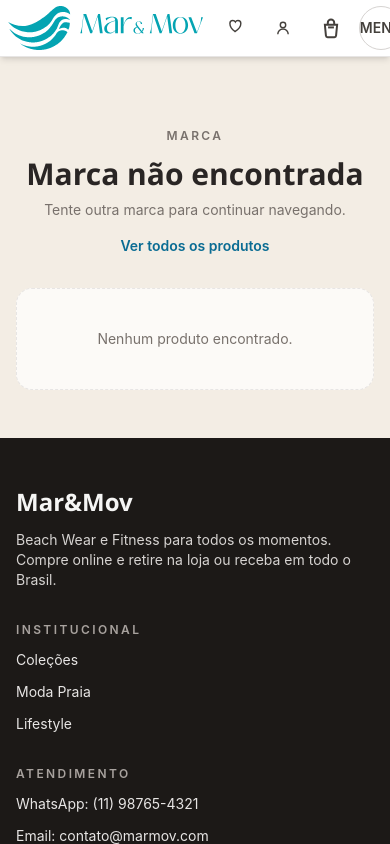
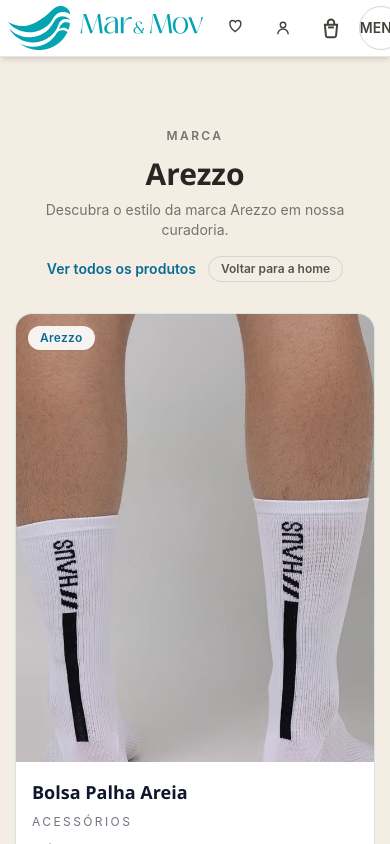
Before and after one commit to mhrzfrota/site-dropshipping, a React (Vite) app: page /marca/arezzo in a window 390 px wide. Shown: the top 844 px of the page. Built offline with nearby package versions, Linux system fonts and the light colour scheme.

Commit message:
feat: implementar rotas e backend config

```diff
--- a/src/components/BrandsSection.tsx
+++ b/src/components/BrandsSection.tsx
@@ -1,15 +1,25 @@
 import React from 'react'
 import { Link } from 'react-router-dom'
-import { brands } from '../data/products'
+import { getAllProducts, normalizeSlug } from '../data/products'
 
 const BrandsSection: React.FC = () => {
+  const brands = Array.from(
+    getAllProducts().reduce((map, product) => {
+      const slug = normalizeSlug(product.brand)
+      if (!map.has(slug)) {
+        map.set(slug, product.brand)
+      }
+      return map
+    }, new Map<string, string>()),
+  ).map(([slug, label]) => ({ slug, label }))
+
   return (
     <section id="marcas" className="bg-brand-sand py-14 scroll-mt-28">
       <div className="mx-auto max-w-6xl px-4">
         <div className="mb-8 text-center">
           <p className="text-xs font-semibold uppercase tracking-[0.2em] text-stone-500">Marcas</p>
           <h2 className="mt-3 font-display text-3xl font-black text-stone-800">Marcas em destaque</h2>
-          <p className="mt-2 text-sm text-stone-500">Seleção de marcas parceiras e exclusivas da Mar&Mov.</p>
+          <p className="mt-2 text-sm text-stone-500">Sele??o de marcas parceiras e exclusivas da Mar&Mov.</p>
         </div>
 
         <div className="grid grid-cols-2 gap-3 sm:grid-cols-3 lg:grid-cols-4">
--- a/src/components/ProductCard.tsx
+++ b/src/components/ProductCard.tsx
@@ -1,22 +1,15 @@
 import React from 'react'
 import { Link } from 'react-router-dom'
-
-export type ProductHighlight = {
-  slug: string
-  brand: string
-  title: string
-  description: string
-  price: string
-  image: string
-}
+import { categoryMeta, formatPrice } from '../data/products'
+import type { Product } from '../data/products'
 
 type ProductCardProps = {
-  item: ProductHighlight
+  product: Product
 }
 
 const fallbackImage = '/images/cat-roupas.jpg'
 
-const ProductCard: React.FC<ProductCardProps> = ({ item }) => {
+const ProductCard: React.FC<ProductCardProps> = ({ product }) => {
   const handleImageError = (event: React.SyntheticEvent<HTMLImageElement>) => {
     const target = event.currentTarget
     if (target.dataset.fallbackApplied) return
@@ -27,22 +20,24 @@
   return (
     <div className="group card-hover h-full overflow-hidden rounded-2xl bg-white shadow-sm ring-1 ring-brand-aqua/15">
       <div className="relative aspect-[4/5] overflow-hidden">
-        {/* Troque o placeholder abaixo pela foto real do produto/coleção */}
+        {/* Troque o placeholder abaixo pela foto real do produto/cole??o */}
         <img
-          src={item.image}
-          alt={item.title}
+          src={product.image}
+          alt={product.name}
           className="h-full w-full object-cover transition duration-500 ease-out group-hover:scale-105"
           onError={handleImageError}
         />
-        <span className="chip absolute left-3 top-3 bg-white/90 text-brand-deep shadow-sm">{item.brand}</span>
+        <span className="chip absolute left-3 top-3 bg-white/90 text-brand-deep shadow-sm">{product.brand}</span>
       </div>
 
       <div className="flex h-full flex-col gap-2 p-4">
-        <h3 className="font-display text-lg font-bold text-ink">{item.title}</h3>
-        <p className="text-sm leading-relaxed text-ink/70">{item.description}</p>
-        <p className="text-lg font-extrabold text-brand-deep">{item.price}</p>
+        <h3 className="font-display text-lg font-bold text-ink">{product.name}</h3>
+        <p className="text-xs uppercase tracking-[0.2em] text-ink/60">
+          {categoryMeta[product.category]?.label ?? product.category}
+        </p>
+        <p className="text-lg font-extrabold text-brand-deep">{formatPrice(product.price)}</p>
         <Link
-          to={`/produto/${item.slug}`}
+          to={`/produto/${product.slug}`}
           className="mt-auto inline-flex w-full justify-center rounded-xl bg-brand-deep px-4 py-3 text-sm font-semibold text-white transition hover:bg-brand-ocean"
         >
           Comprar
--- a/src/components/ProductGrid.tsx
+++ b/src/components/ProductGrid.tsx
@@ -1,19 +1,10 @@
 import React from 'react'
-import ProductCard, { ProductHighlight } from './ProductCard'
-import { Product } from '../data/products'
+import ProductCard from './ProductCard'
+import type { Product } from '../data/products'
 
 type ProductGridProps = {
   items: Product[]
 }
-
-const mapToHighlight = (product: Product): ProductHighlight => ({
-  slug: product.slug,
-  brand: product.brand,
-  title: product.title,
-  description: product.description,
-  price: product.price,
-  image: product.image,
-})
 
 const ProductGrid: React.FC<ProductGridProps> = ({ items }) => {
   if (!items.length) {
@@ -27,7 +18,7 @@
   return (
     <div className="grid gap-6 sm:grid-cols-2 lg:grid-cols-3">
       {items.map((product) => (
-        <ProductCard key={product.id} item={mapToHighlight(product)} />
+        <ProductCard key={product.id} product={product} />
       ))}
     </div>
   )
--- a/src/data/products.ts
+++ b/src/data/products.ts
@@ -1,160 +1,207 @@
-export type Category = {
-  slug: string
-  label: string
-  image: string
-}
+export type ProductCategory = 'biquinis' | 'maios' | 'roupas' | 'acessorios'
 
-export type Brand = {
-  slug: string
-  label: string
+export type ProductVariant = {
+  sizes: string[]
+  colors: string[]
 }
 
 export type Product = {
   id: string
   slug: string
-  title: string
-  description: string
-  price: string
-  installment: string
+  name: string
+  brand: string
+  category: ProductCategory
+  price: number
   image: string
-  category: string
-  brand: string
-  brandSlug: string
-  isNew?: boolean
+  available: boolean
+  variants: ProductVariant
 }
 
-export const categories: Category[] = [
-  {
-    slug: 'biquinis',
+export const categoryMeta: Record<ProductCategory, { label: string; image: string }> = {
+  biquinis: {
     label: 'Biquínis',
     image: '/images/cat-biquinis.jpg',
   },
-  {
-    slug: 'maios',
+  maios: {
     label: 'Maiôs',
     image: '/images/cat-maios.jpg',
   },
-  {
-    slug: 'roupas',
+  roupas: {
     label: 'Roupas',
     image: '/images/cat-roupas.jpg',
   },
-  {
-    slug: 'acessorios',
+  acessorios: {
     label: 'Acessórios',
     image: '/images/cat-acessorios.jpg',
   },
+}
+
+const products: Product[] = [
+  {
+    id: 'prod-01',
+    slug: 'biquini-sol-areia',
+    name: 'Biquíni Sol Areia',
+    brand: 'Lupo',
+    category: 'biquinis',
+    price: 289.9,
+    image: '/images/cat-biquinis.jpg',
+    available: true,
+    variants: {
+      sizes: ['P', 'M', 'G'],
+      colors: ['Areia', 'Azul', 'Preto'],
+    },
+  },
+  {
+    id: 'prod-02',
+    slug: 'biquini-brisa-viva',
+    name: 'Biquíni Brisa Viva',
+    brand: 'Cocci',
+    category: 'biquinis',
+    price: 319.9,
+    image: '/images/launch-1.jpg',
+    available: true,
+    variants: {
+      sizes: ['P', 'M', 'G'],
+      colors: ['Coral', 'Verde', 'Off-white'],
+    },
+  },
+  {
+    id: 'prod-03',
+    slug: 'maio-lagoa-preto',
+    name: 'Maiô Lagoa Preto',
+    brand: 'Atlântica',
+    category: 'maios',
+    price: 399.9,
+    image: '/images/launch-2.jpg',
+    available: true,
+    variants: {
+      sizes: ['P', 'M', 'G'],
+      colors: ['Preto', 'Grafite'],
+    },
+  },
+  {
+    id: 'prod-04',
+    slug: 'maio-costas-cruzadas',
+    name: 'Maiô Costas Cruzadas',
+    brand: 'Onda',
+    category: 'maios',
+    price: 419.9,
+    image: '/images/launch-3.jpg',
+    available: true,
+    variants: {
+      sizes: ['P', 'M', 'G'],
+      colors: ['Azul', 'Vinho'],
+    },
+  },
+  {
+    id: 'prod-05',
+    slug: 'vestido-areia-linho',
+    name: 'Vestido Areia de Linho',
+    brand: 'Marina',
+    category: 'roupas',
+    price: 529.0,
+    image: '/images/cat-roupas.jpg',
+    available: true,
+    variants: {
+      sizes: ['P', 'M', 'G', 'GG'],
+      colors: ['Areia', 'Branco'],
+    },
+  },
+  {
+    id: 'prod-06',
+    slug: 'saia-pareo-duna',
+    name: 'Saia Pareô Duna',
+    brand: 'Mar&Mov',
+    category: 'roupas',
+    price: 249.9,
+    image: '/images/cat-roupas.jpg',
+    available: true,
+    variants: {
+      sizes: ['P', 'M', 'G', 'GG'],
+      colors: ['Off-white', 'Azul claro'],
+    },
+  },
+  {
+    id: 'prod-07',
+    slug: 'kimono-brisa-off',
+    name: 'Kimono Brisa Off',
+    brand: 'Lenny',
+    category: 'roupas',
+    price: 359.9,
+    image: '/images/cat-roupas.jpg',
+    available: true,
+    variants: {
+      sizes: ['P', 'M', 'G', 'GG'],
+      colors: ['Off-white', 'Bege'],
+    },
+  },
+  {
+    id: 'prod-08',
+    slug: 'bolsa-palha-areia',
+    name: 'Bolsa Palha Areia',
+    brand: 'Arezzo',
+    category: 'acessorios',
+    price: 189.9,
+    image: '/images/cat-acessorios.jpg',
+    available: true,
+    variants: {
+      sizes: [],
+      colors: ['Areia', 'Caramelo'],
+    },
+  },
+  {
+    id: 'prod-09',
+    slug: 'chapeu-palha-costa',
+    name: 'Chapéu de Palha Costa',
+    brand: 'Cocci',
+    category: 'acessorios',
+    price: 149.9,
+    image: '/images/cat-acessorios.jpg',
+    available: true,
+    variants: {
+      sizes: [],
+      colors: ['Areia'],
+    },
+  },
+  {
+    id: 'prod-10',
+    slug: 'oculos-luna-preto',
+    name: 'Óculos Luna Preto',
+    brand: 'Zahara',
+    category: 'acessorios',
+    price: 219.9,
+    image: '/images/cat-acessorios.jpg',
+    available: true,
+    variants: {
+      sizes: [],
+      colors: ['Preto', 'Tartaruga'],
+    },
+  },
 ]
 
-export const brands: Brand[] = [
-  { slug: 'mar-mov', label: 'Mar&Mov' },
-  { slug: 'brisa', label: 'Brisa' },
-  { slug: 'atlantica', label: 'Atlântica' },
-  { slug: 'onda', label: 'Onda' },
-  { slug: 'vento', label: 'Vento' },
-  { slug: 'marina', label: 'Marina' },
-]
+const priceFormatter = new Intl.NumberFormat('pt-BR', {
+  style: 'currency',
+  currency: 'BRL',
+})
 
-export const products: Product[] = [
-  {
-    id: 'look-01',
-    slug: 'biquini-faixa-perolas',
-    title: 'Biquíni Sutiã Faixa Pérolas',
-    description: 'Top faixa com brilho suave e acabamento artesanal.',
-    price: 'R$ 499,00',
-    installment: 'ou 2x de R$ 249,50',
-    image: '/images/launch-1.jpg',
-    category: 'biquinis',
-    brand: 'Mar&Mov',
-    brandSlug: 'mar-mov',
-    isNew: true,
-  },
-  {
-    id: 'look-02',
-    slug: 'maio-alca-perolas',
-    title: 'Maiô Alça Pérolas',
-    description: 'Maiô elegante com alças delicadas e modelagem firme.',
-    price: 'R$ 799,00',
-    installment: 'ou 4x de R$ 199,75',
-    image: '/images/launch-2.jpg',
-    category: 'maios',
-    brand: 'Atlântica',
-    brandSlug: 'atlantica',
-    isNew: true,
-  },
-  {
-    id: 'look-03',
-    slug: 'biquini-cortininha-alongado',
-    title: 'Biquíni Sutiã Cortininha Alongado',
-    description: 'Cortininha alongado para ajuste perfeito e leveza.',
-    price: 'R$ 349,00',
-    installment: 'ou 2x de R$ 174,50',
-    image: '/images/launch-3.jpg',
-    category: 'biquinis',
-    brand: 'Brisa',
-    brandSlug: 'brisa',
-    isNew: true,
-  },
-  {
-    id: 'look-04',
-    slug: 'vestido-curto-leme-preto',
-    title: 'Vestido Curto Leme Preto',
-    description: 'Vestido leve para praia e cidade, com caimento fluido.',
-    price: 'R$ 1.299,00',
-    installment: 'ou 6x de R$ 216,50',
-    image: '/images/launch-4.jpg',
-    category: 'roupas',
-    brand: 'Marina',
-    brandSlug: 'marina',
-    isNew: true,
-  },
-  {
-    id: 'look-05',
-    slug: 'maio-recorte-minimal',
-    title: 'Maiô Recorte Minimal',
-    description: 'Recortes minimalistas e tecido com toque macio.',
-    price: 'R$ 729,00',
-    installment: 'ou 3x de R$ 243,00',
-    image: '/images/launch-5.jpg',
-    category: 'maios',
-    brand: 'Onda',
-    brandSlug: 'onda',
-    isNew: true,
-  },
-  {
-    id: 'look-06',
-    slug: 'saida-linho-brisa',
-    title: 'Saída de Linho Brisa',
-    description: 'Saída ampla em linho com detalhes de amarração.',
-    price: 'R$ 459,00',
-    installment: 'ou 3x de R$ 153,00',
-    image: '/images/cat-roupas.jpg',
-    category: 'roupas',
-    brand: 'Vento',
-    brandSlug: 'vento',
-  },
-  {
-    id: 'look-07',
-    slug: 'bolsa-palha-areia',
-    title: 'Bolsa de Palha Areia',
-    description: 'Acessório artesanal perfeito para a rotina de praia.',
-    price: 'R$ 189,00',
-    installment: 'ou 2x de R$ 94,50',
-    image: '/images/cat-acessorios.jpg',
-    category: 'acessorios',
-    brand: 'Brisa',
-    brandSlug: 'brisa',
-  },
-  {
-    id: 'look-08',
-    slug: 'biquini-tomara-que-caia',
-    title: 'Biquíni Tomara que Caia',
-    description: 'Modelagem clean com sustentação e conforto.',
-    price: 'R$ 389,00',
-    installment: 'ou 2x de R$ 194,50',
-    image: '/images/cat-biquinis.jpg',
-    category: 'biquinis',
-    brand: 'Mar&Mov',
-    brandSlug: 'mar-mov',
-  },
-]
+export const formatPrice = (price: number) => priceFormatter.format(price)
+
+export const normalizeSlug = (value: string) =>
+  value
+    .toLowerCase()
+    .normalize('NFD')
+    .replace(/[̀-ͯ]/g, '')
+    .replace(/&/g, ' ')
+    .replace(/[^a-z0-9]+/g, '-')
+    .replace(/^-+|-+$/g, '')
+
+export const getAllProducts = () => [...products]
+
+export const getProductBySlug = (slug: string) =>
+  products.find((product) => normalizeSlug(product.slug) === normalizeSlug(slug))
+
+export const getProductsByCategory = (slug: string) =>
+  products.filter((product) => normalizeSlug(product.category) === normalizeSlug(slug))
+
+export const getProductsByBrand = (slug: string) =>
+  products.filter((product) => normalizeSlug(product.brand) === normalizeSlug(slug))
--- a/src/pages/BrandPage.tsx
+++ b/src/pages/BrandPage.tsx
@@ -1,12 +1,12 @@
 import React from 'react'
 import { Link, useParams } from 'react-router-dom'
 import ProductGrid from '../components/ProductGrid'
-import { brands, products } from '../data/products'
+import { getProductsByBrand } from '../data/products'
 
 const BrandPage: React.FC = () => {
   const { slug } = useParams()
-  const brand = brands.find((item) => item.slug === slug)
-  const filtered = products.filter((product) => product.brandSlug === slug)
+  const items = slug ? getProductsByBrand(slug) : []
+  const brandLabel = items[0]?.brand
 
   return (
     <section className="bg-brand-sand py-12">
@@ -14,18 +14,18 @@
         <div className="mb-8 text-center">
           <p className="text-xs font-semibold uppercase tracking-[0.2em] text-stone-500">Marca</p>
           <h1 className="mt-3 font-display text-3xl font-black text-stone-800 sm:text-4xl">
-            {brand ? brand.label : 'Marca não encontrada'}
+            {brandLabel ?? 'Marca não encontrada'}
           </h1>
           <p className="mt-2 text-sm text-stone-500">
-            {brand
-              ? `Descubra o estilo da marca ${brand.label} em nossa curadoria.`
+            {brandLabel
+              ? `Descubra o estilo da marca ${brandLabel} em nossa curadoria.`
               : 'Tente outra marca para continuar navegando.'}
           </p>
           <div className="mt-4 flex items-center justify-center gap-3 text-sm">
             <Link to="/produtos" className="font-semibold text-brand-deep transition hover:text-brand-ocean">
               Ver todos os produtos
             </Link>
-            {brand && (
+            {brandLabel && (
               <Link
                 to="/"
                 className="rounded-full border border-stone-300 px-3 py-1 text-xs font-semibold text-stone-600 transition hover:border-stone-500 hover:text-stone-800"
@@ -35,7 +35,7 @@
             )}
           </div>
         </div>
-        <ProductGrid items={filtered} />
+        <ProductGrid items={items} />
       </div>
     </section>
   )
--- a/src/pages/CategoryPage.tsx
+++ b/src/pages/CategoryPage.tsx
@@ -1,12 +1,12 @@
 import React from 'react'
 import { Link, useParams } from 'react-router-dom'
 import ProductGrid from '../components/ProductGrid'
-import { categories, products } from '../data/products'
+import { categoryMeta, getProductsByCategory } from '../data/products'
 
 const CategoryPage: React.FC = () => {
   const { slug } = useParams()
-  const category = categories.find((item) => item.slug === slug)
-  const filtered = products.filter((product) => product.category === slug)
+  const items = slug ? getProductsByCategory(slug) : []
+  const categoryInfo = slug ? categoryMeta[slug as keyof typeof categoryMeta] : undefined
 
   return (
     <section className="bg-brand-sand py-12">
@@ -14,18 +14,18 @@
         <div className="mb-8 text-center">
           <p className="text-xs font-semibold uppercase tracking-[0.2em] text-stone-500">Categoria</p>
           <h1 className="mt-3 font-display text-3xl font-black text-stone-800 sm:text-4xl">
-            {category ? category.label : 'Categoria não encontrada'}
+            {categoryInfo ? categoryInfo.label : 'Categoria não encontrada'}
           </h1>
           <p className="mt-2 text-sm text-stone-500">
-            {category
-              ? `Confira os produtos selecionados em ${category.label.toLowerCase()}.`
+            {categoryInfo
+              ? `Confira os produtos selecionados em ${categoryInfo.label.toLowerCase()}.`
               : 'Escolha outra categoria para continuar explorando.'}
           </p>
           <div className="mt-4 flex items-center justify-center gap-3 text-sm">
             <Link to="/produtos" className="font-semibold text-brand-deep transition hover:text-brand-ocean">
               Ver todos os produtos
             </Link>
-            {category && (
+            {categoryInfo && (
               <Link
                 to="/"
                 className="rounded-full border border-stone-300 px-3 py-1 text-xs font-semibold text-stone-600 transition hover:border-stone-500 hover:text-stone-800"
@@ -35,7 +35,7 @@
             )}
           </div>
         </div>
-        <ProductGrid items={filtered} />
+        <ProductGrid items={items} />
       </div>
     </section>
   )
--- a/src/pages/ProductDetailPage.tsx
+++ b/src/pages/ProductDetailPage.tsx
@@ -1,13 +1,13 @@
 import React from 'react'
 import { Link, useParams } from 'react-router-dom'
-import { categories, products } from '../data/products'
+import { categoryMeta, formatPrice, getProductBySlug, normalizeSlug } from '../data/products'
 
 const fallbackImage = '/images/cat-roupas.jpg'
 
 const ProductDetailPage: React.FC = () => {
   const { slug } = useParams()
-  const product = products.find((item) => item.slug === slug)
-  const category = categories.find((item) => item.slug === product?.category)
+  const product = slug ? getProductBySlug(slug) : undefined
+  const categoryInfo = product ? categoryMeta[product.category] : undefined
 
   const handleImageError = (event: React.SyntheticEvent<HTMLImageElement>) => {
     const target = event.currentTarget
@@ -40,7 +40,7 @@
         <div className="overflow-hidden rounded-3xl bg-white shadow-lg">
           <img
             src={product.image}
-            alt={product.title}
+            alt={product.name}
             className="h-full w-full object-cover"
             onError={handleImageError}
           />
@@ -49,15 +49,15 @@
         <div className="space-y-6">
           <div className="space-y-2">
             <p className="text-xs font-semibold uppercase tracking-[0.2em] text-stone-500">Produto</p>
-            <h1 className="font-display text-3xl font-black text-stone-800 sm:text-4xl">{product.title}</h1>
+            <h1 className="font-display text-3xl font-black text-stone-800 sm:text-4xl">{product.name}</h1>
             <div className="flex flex-wrap items-center gap-3 text-sm text-stone-500">
-              <Link to={`/marca/${product.brandSlug}`} className="font-semibold text-brand-deep">
+              <Link to={`/marca/${normalizeSlug(product.brand)}`} className="font-semibold text-brand-deep">
                 {product.brand}
               </Link>
               <span aria-hidden="true">•</span>
-              {category ? (
-                <Link to={`/categoria/${category.slug}`} className="font-semibold text-stone-600">
-                  {category.label}
+              {categoryInfo ? (
+                <Link to={`/categoria/${product.category}`} className="font-semibold text-stone-600">
+                  {categoryInfo.label}
                 </Link>
               ) : (
                 <span className="font-semibold text-stone-600">Categoria especial</span>
@@ -65,11 +65,26 @@
             </div>
           </div>
 
-          <p className="text-base text-stone-600">{product.description}</p>
+          <p className="text-base text-stone-600">
+            Peça selecionada com acabamento premium e conforto para acompanhar sua rotina.
+          </p>
 
           <div className="space-y-1">
-            <p className="text-2xl font-extrabold text-stone-900">{product.price}</p>
-            <p className="text-sm text-stone-500">{product.installment}</p>
+            <p className="text-2xl font-extrabold text-stone-900">{formatPrice(product.price)}</p>
+            <p className="text-sm text-stone-500">Pagamento em até 6x sem juros.</p>
+          </div>
+
+          <div className="rounded-2xl border border-stone-200 bg-white/70 px-5 py-4 text-sm text-stone-600">
+            <div className="flex flex-wrap items-center gap-2">
+              <span className="font-semibold">Tamanhos:</span>
+              <span>
+                {product.variants.sizes.length ? product.variants.sizes.join(', ') : 'Tamanho único'}
+              </span>
+            </div>
+            <div className="mt-2 flex flex-wrap items-center gap-2">
+              <span className="font-semibold">Cores:</span>
+              <span>{product.variants.colors.join(', ')}</span>
+            </div>
           </div>
 
           <div className="flex flex-wrap gap-3">
--- a/src/pages/ProductsPage.tsx
+++ b/src/pages/ProductsPage.tsx
@@ -1,8 +1,10 @@
 import React from 'react'
 import ProductGrid from '../components/ProductGrid'
-import { products } from '../data/products'
+import { getAllProducts } from '../data/products'
 
 const ProductsPage: React.FC = () => {
+  const items = getAllProducts()
+
   return (
     <section className="bg-brand-sand py-12">
       <div className="mx-auto max-w-6xl px-4">
@@ -13,7 +15,7 @@
             Seleção completa com moda praia, fitness e acessórios.
           </p>
         </div>
-        <ProductGrid items={products} />
+        <ProductGrid items={items} />
       </div>
     </section>
   )
```
Also changed, not shown: src/components/HighlightsSection.tsx (+7 -1 lines), src/components/NewArrivalsSection.tsx (+7 -7 lines).
